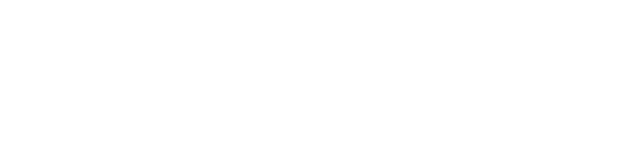
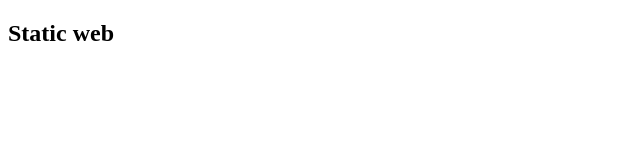
Before and after one commit to huzidev/learning-go, a plain HTML site: page web-server/static/index.html in a window 1280 px wide. Shown: the whole page, without its empty margins (0-640 px from the left). Drawn offline with Linux system fonts and the light colour scheme.

```diff
--- a/web-server/static/index.html
+++ b/web-server/static/index.html
@@ -1,8 +1,10 @@
 <!DOCTYPE html>
 <head>
-    <title>Document</title>
+    <title>Static Webpage</title>
 </head>
 <body>
-
+    <h2>
+        Static web
+    </h2>
 </body>
 </html>
```
